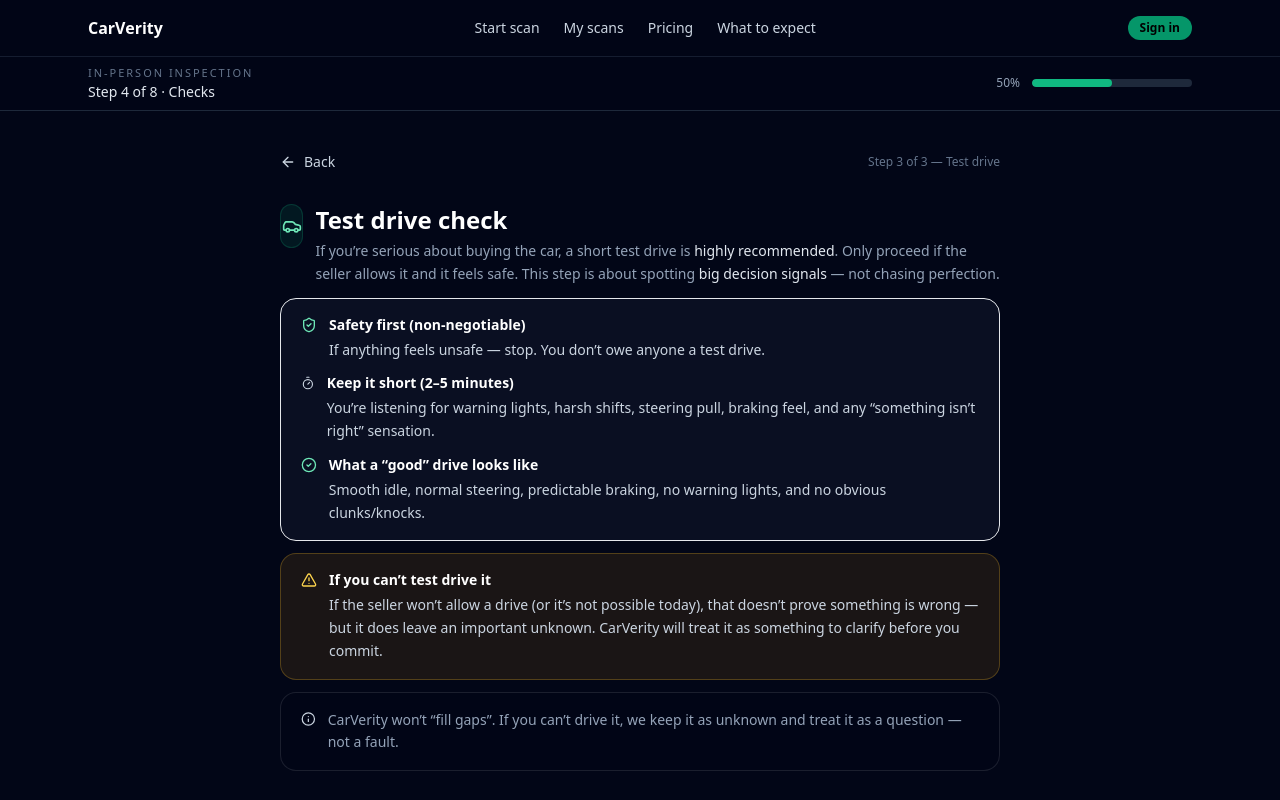
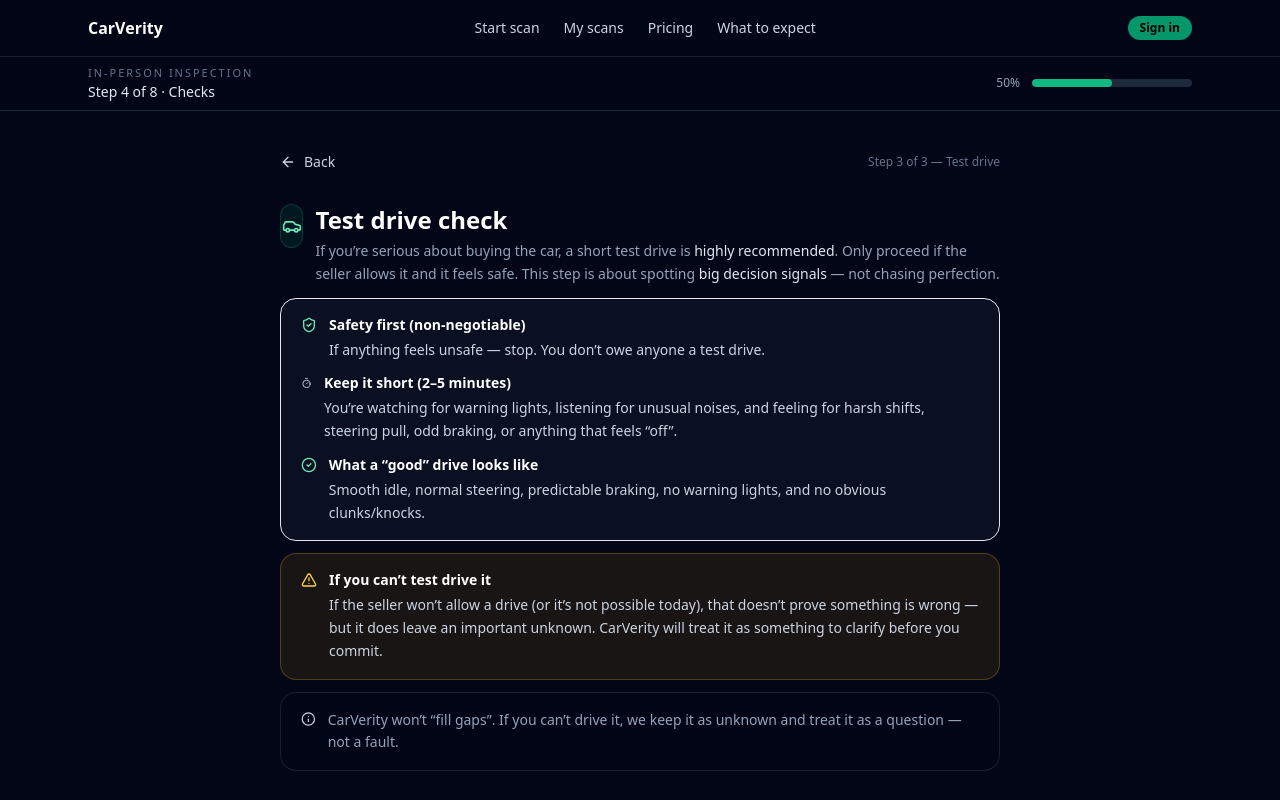
Before and after one commit to jeremy-swallow/carverity-clean, a React (Vite) app: page /scan/in-person/checks/drive-intro in a window 1280 px wide. Shown: the top 800 px of the page. Built offline with nearby package versions, Linux system fonts and the light colour scheme; no server answers.

Commit message:
Fix drive intro copy + add blind spot monitor note

```diff
--- a/src/pages/InPersonChecksDrive.tsx
+++ b/src/pages/InPersonChecksDrive.tsx
@@ -127,9 +127,10 @@ export default function InPersonChecksDrive() {
         id: "adas-systems",
         title: "Driver-assist systems (if fitted)",
         guidance:
-          "If fitted: do sensors behave normally? Any unexpected alerts or warnings?",
+          "If fitted: do driver-assist features behave normally? Any unexpected alerts, warnings, or sensor issues?",
         quickConcerns: [
           "Warning message",
+          "Blind spot monitor issue",
           "Parking sensors inconsistent",
           "Adaptive cruise issue",
           "Lane assist alert",
--- a/src/pages/InPersonChecksDriveIntro.tsx
+++ b/src/pages/InPersonChecksDriveIntro.tsx
@@ -60,9 +60,8 @@ export default function InPersonChecksDriveIntro() {
   }, []);
 
   function startDriveChecks() {
-    // ✅ RECOMMENDATION:
-    // Do NOT wipe previous drive answers automatically.
-    // If the user already entered drive notes, preserve them so "Back" doesn't feel punishing.
+    // ✅ Do NOT wipe previous drive answers automatically.
+    // Preserve them so "Back" doesn't feel punishing.
     // Only wipe if the user explicitly taps "Start over".
     const latest: any = loadProgress();
 
@@ -169,8 +168,9 @@ export default function InPersonChecksDriveIntro() {
                 Keep it short (2–5 minutes)
               </p>
               <p className="text-sm text-slate-300 mt-1 leading-relaxed">
-                You’re listening for warning lights, harsh shifts, steering
-                pull, braking feel, and any “something isn’t right” sensation.
+                You’re watching for warning lights, listening for unusual
+                noises, and feeling for harsh shifts, steering pull, odd
+                braking, or anything that feels “off”.
               </p>
             </div>
           </div>
```
